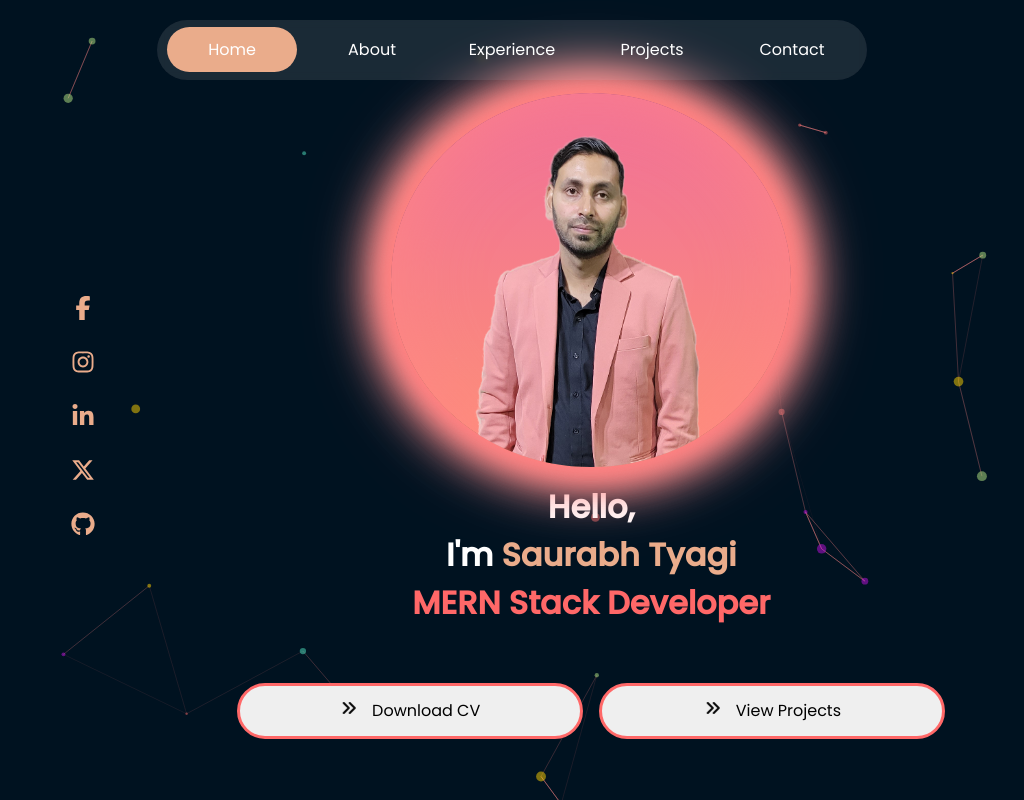
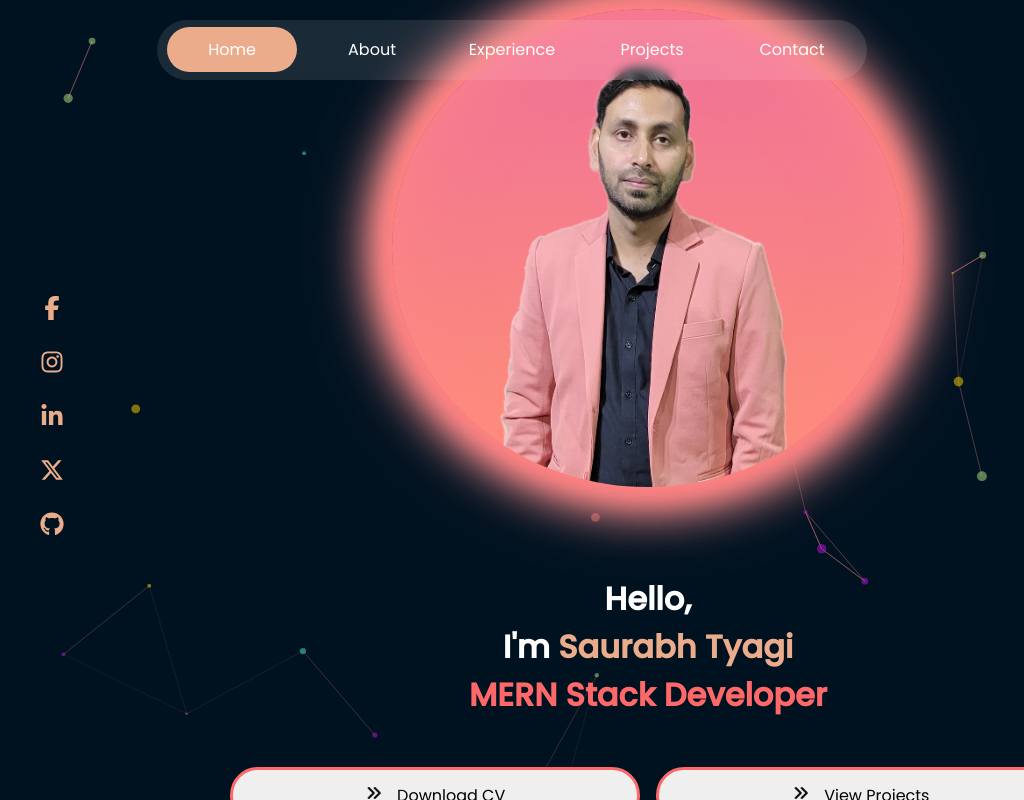
Before and after one commit to SAURABHTY01/personal-portfolio, a React (Create React App) app: page / in a window 1024 px wide. Built offline with nearby package versions, Linux system fonts and the light colour scheme.

Commit message:
initial commit

```diff
--- a/src/components/Navbar.js
+++ b/src/components/Navbar.js
@@ -10,19 +10,24 @@ const Navbar = () => {
   useEffect(() => {
     const handleScroll = () => {
       console.log(window.scrollY);
-      if (window.scrollY >= TOP_OFFSET) {
-        setShowBackground(true);
-      } else {
-        setShowBackground(false);
-      }
+
+        // Your code that uses window object
+        if (window.scrollY >= TOP_OFFSET) {
+          setShowBackground(true);
+        } else {
+          setShowBackground(false);
+        }
+
+
     };
 
     window.addEventListener("scroll", handleScroll);
 
-    return () => {
+    return () =>
       window.removeEventListener("scroll", handleScroll);
-    };
+
   }, []);
+
   return (
     <nav className={`navbar ${showBackground ? 'navbar-onscroll' : ''}`}>
       <ul className="nav-list">
--- a/src/style/main.css
+++ b/src/style/main.css
@@ -46,11 +46,12 @@
 }
 
 .content {
-  width: 70%;
+  margin: 0 2.5rem;
+  width: 80%;
   height: 100%;
   display: flex;
   justify-content: center;
-  gap: 1rem;
+  gap: 2rem;
 }
 
 .profile-content {
@@ -147,7 +148,6 @@
   );
   -webkit-background-clip: text;
   -webkit-text-fill-color: transparent;
-  transition: background 0.5s ease-in-out;
 } */
 
 .social-icons .fa-brands:hover:nth-child(3) {
@@ -190,7 +190,85 @@
   }
 }
 
-@media only screen and (min-width: 769px) and (max-width: 1024px) {
+@media only screen and (min-width: 801px) and (max-width: 1024px) {
+  .home-section {
+    width: 100%;
+    flex-direction: column;
+    align-items: center;
+    padding-top: 2rem;
+  }
+  .home-content {
+    width: 100%;
+    gap: 2rem;
+  }
+
+  .content {
+    width: 100%;
+    flex-direction: column;
+    align-items: center;
+    text-align: center;
+  }
+
+  .profile-content {
+    width: 100%;
+    margin-top: 3.5rem;
+  }
+
+  .profile-content h1 {
+    font-size: 2rem;
+  }
+
+  /* .social-icons {
+    margin-bottom: 4rem;
+    margin-left: 0;
+    width: 100%;
+    flex-direction: row;
+    justify-content: center;
+    gap: 5rem;
+    font-size: 2.5rem;
+  } */
+
+  .profile-image {
+    width: 40%;
+    order: -1; /* Move the profile image to the top */
+  }
+
+  .profile-content .buttons {
+    margin-top: 3rem;
+    width: 100%;
+    justify-content: center;
+  }
+
+  .buttons button {
+    width: 40%; /* Make buttons full width on tablets */
+  }
+
+  .about {
+    padding: 3rem;
+    flex-direction: column;
+    text-align: center;
+  }
+
+  .exp-section {
+    display: flex;
+    flex-direction: column;
+  }
+
+  .vertical-timeline {
+    padding: 0 !important;
+    margin: 0 40px !important;
+  }
+
+  .timeline {
+    padding: 0;
+    margin: 0 10px !important;
+    max-width: 650px;
+    overflow-y: scroll;
+    overflow-x: hidden;
+  }
+}
+
+@media only screen and (min-width: 1025px) and (max-width: 1200px) {
   .home-section {
     width: 100%;
     flex-direction: column;
@@ -238,7 +316,7 @@
   }
 
   .buttons button {
-    width: 40%; /* Make buttons full width on tablets */
+    width: 30%; /* Make buttons full width on tablets */
   }
 
   .about {
@@ -292,7 +370,6 @@
   }
 
   .profile-content h2 {
-
     width: 100%;
   }
 
@@ -399,7 +476,7 @@
 }
 
 .profile-image img {
-  width: 400px;
+  width: auto;
   height: auto;
   background: linear-gradient(#f07099, #fe9176);
   border-radius: 50%;
--- a/src/style/navbar.css
+++ b/src/style/navbar.css
@@ -63,8 +63,17 @@
   z-index: 1 !important;
 }
 
-@media only screen and (max-width: 768px) {
+@media only screen and (max-width: 800px) {
   .navbar {
-    left: 50%;
+    width: 80%;
+  }
+
+  .nav-item {
+    width: 18%;
+    padding: 10px;
+  }
+
+  .nav-link {
+    font-size: 0.8rem;
   }
 }
```
